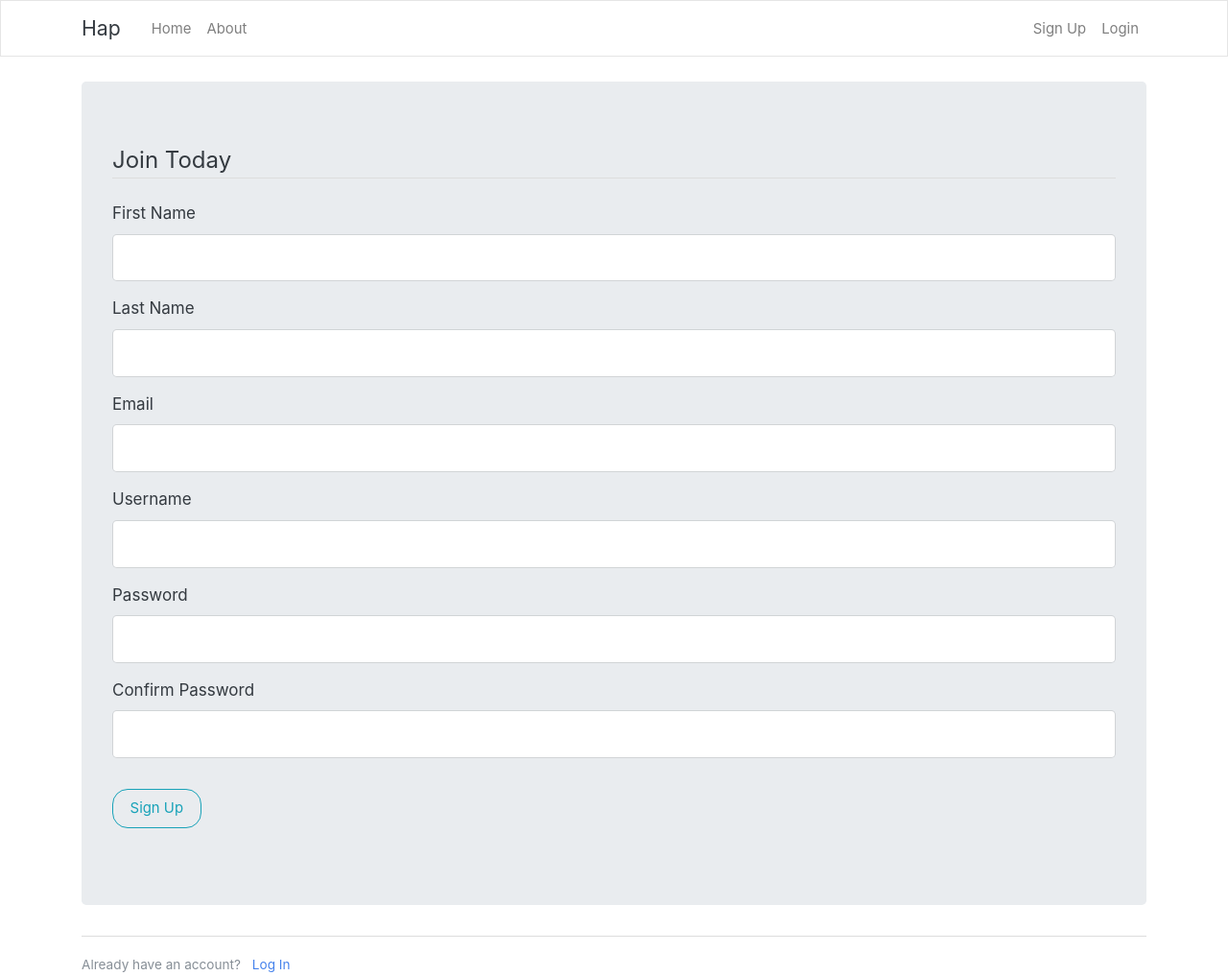
After one commit to devdsd/ProjectHap, a Flask app: page /signup in a window 1280 px wide. The commit adds this page. Shown: the whole page at 96% size. Run offline with Flask 2, Linux system fonts and the light colour scheme; some libraries are stand-ins or nearby versions.

Commit message:
Landing Page: Improvements, Sign Up: Structured Added!

```diff
--- a/app.py
+++ b/app.py
@@ -1,6 +1,40 @@
 from flask import Flask, render_template, url_for, redirect, request, flash
+from flask_wtf import FlaskForm
+from wtforms import StringField, PasswordField, SubmitField, BooleanField
+from wtforms.validators import DataRequired, Length, Email, EqualTo, ValidationError
 
 app = Flask(__name__)
+
+app.config['SECRET_KEY'] = '2BB80D537B1DA3E38BD30361AA855686BDE0EACD7162FEF6A25FE97BF527A25B'
+
+
+class SignupForm(FlaskForm):
+    firstname = StringField('First Name', validators=[DataRequired(), Length(min=2, max=50)])
+    lastname = StringField('Last Name', validators=[DataRequired(), Length(min=2, max=50)])
+    email = StringField('Email', validators=[DataRequired(), Email()])
+    username = StringField('Username', validators=[DataRequired(), Length(min=2, max=20)])
+    password = PasswordField('Password', validators=[DataRequired()])
+    confirm_password = PasswordField('Confirm Password', validators=[DataRequired(), EqualTo('password')])
+
+    submit = SubmitField('Sign Up')
+
+    # def validate_username(self, username):
+	# 	user = User.query.filter_by(username=username.data).first()
+	# 	if user:
+	# 		raise ValidationError('That username is already taken. Please choose different one!')
+
+    # def validate_email(self, email):
+	# 	user = User.query.filter_by(email=email.data).first()
+	# 	if user:
+	# 		raise ValidationError('That email is already taken. Please choose different one!')
+
+class LoginForm(FlaskForm):
+	email = StringField('Email', validators=[DataRequired(), Email()])
+	password = PasswordField('Password', validators=[DataRequired()])
+	remember = BooleanField('Remember Me')
+
+	submit = SubmitField('Login')
+
 
 @app.route('/')
 @app.route('/home')
@@ -11,5 +45,17 @@ def home():
 def about():
     return render_template('about.html', title='About Hap')
 
+@app.route('/signup', methods=['GET', 'POST'])
+def signup():
+    form = SignupForm()
+
+    return render_template('signup.html', title='Signup', form=form)
+
+@app.route('/login', methods=['GET', 'POST'])
+def login():
+    form = LoginForm()
+
+    return render_template('login.html', title='Login', form=form)
+
 if __name__ == '__main__':
     app.run(debug=True, port=8080)
--- a/templates/home.html
+++ b/templates/home.html
@@ -8,11 +8,11 @@
             <p style="color:gray;" class="lead">
                 Events? Hap In!
             </p>
-            <p> Lorem, ipsum dolor sit amet consectetur adipisicing elit. Voluptate iusto maiores delectus nam labore, repudiandae, incidunt, earum velit possimus facere quod quia itaque. Asperiores eius optio, expedita quos doloremque fuga?</p>
+            <p> Know what's happening out there! Join the FUN! </p>
             <br>
             {% if session.logged_in == NULL %}
-                <a href="/signup" class="btn btn-primary btn-xl"> Signup </a>
-                <a href="/login" class="btn btn-success btn-xl"> Login </a>
+                <a href="{{ url_for('signup') }}" class="btn btn-outline-primary btn-xl"> Sign Up </a>
+                <a href="{{ url_for('login') }}" class="btn btn-outline-success btn-xl"> Login </a>
             {% endif %}
         </div>
 {% endblock content %}
--- a/templates/layouts.html
+++ b/templates/layouts.html
@@ -32,8 +32,8 @@
                 <div class="navbar-nav">
                                 <!-- <a class="nav-item nav-link" href="#">Account</a>
                                 <a class="nav-item nav-link" href="#">Logout</a> -->
-                                <a class="nav-item nav-link" href="#">Signup</a>
-                                <a class="nav-item nav-link" href="#">Login</a>
+                                <a class="nav-item nav-link" href="{{ url_for('signup') }}">Sign Up</a>
+                                <a class="nav-item nav-link" href="{{ url_for('login') }}">Login</a>
 
                 </div>
             </div>
--- /dev/null
+++ b/templates/signup.html
@@ -0,0 +1,113 @@
+{% extends 'layouts.html' %}
+
+{% block content %}
+	<br>
+	<div class="jumbotron">
+	<div class="content-section">
+		<form method="POST" action="">
+			{{ form.hidden_tag() }}
+			<fieldset class="form-group">
+				<legend class="border-bottom mb-4"> Join Today</legend>
+				<div class="form-group">
+					{{ form.firstname.label(class="form-control-label") }}
+
+					{% if form.firstname.errors %}
+						{{ form.firstname(class="form-control form-control-lg is-invalid") }}
+						<div class="invalid-feedback">
+							{% for error in form.firstname.errors %}
+								<span> {{ error }} </span>
+							{% endfor %}
+						</div>
+					{% else %}
+						{{ form.firstname(class="form-control form-control-lg") }}
+					{% endif %}
+
+				</div>
+				<div class="form-group">
+					{{ form.lastname.label(class="form-control-label") }}
+
+					{% if form.lastname.errors %}
+						{{ form.lastname(class="form-control form-control-lg is-invalid") }}
+						<div class="invalid-feedback">
+							{% for error in form.lastname.errors %}
+								<span> {{ error }} </span>
+							{% endfor %}
+						</div>
+					{% else %}
+						{{ form.lastname(class="form-control form-control-lg") }}
+					{% endif %}
+
+				</div>
+				<div class="form-group">
+					{{ form.email.label(class="form-control-label") }}
+
+					{% if form.email.errors %}
+						{{ form.email(class="form-control form-control-lg is-invalid") }}
+						<div class="invalid-feedback">
+							{% for error in form.email.errors %}
+								<span> {{ error }} </span>
+							{% endfor %}
+						</div>
+					{% else %}
+						{{ form.email(class="form-control form-control-lg") }}
+					{% endif %}
+
+				</div>
+				<div class="form-group">
+					{{ form.username.label(class="form-control-label") }}
+
+					{% if form.username.errors %}
+						{{ form.username(class="form-control form-control-lg is-invalid") }}
+						<div class="invalid-feedback">
+							{% for error in form.username.errors %}
+								<span> {{ error }} </span>
+							{% endfor %}
+						</div>
+					{% else %}
+						{{ form.username(class="form-control form-control-lg") }}
+					{% endif %}
+
+				</div>
+				<div class="form-group">
+					{{ form.password.label(class="form-control-label") }}
+
+					{% if form.password.errors %}
+						{{ form.password(class="form-control form-control-lg is-invalid") }}
+						<div class="invalid-feedback">
+							{% for error in form.password.errors %}
+								<span> {{ error }} </span>
+							{% endfor %}
+						</div>
+					{% else %}
+						{{ form.password(class="form-control form-control-lg") }}
+					{% endif %}
+
+				</div>
+				<div class="form-group">
+					{{ form.confirm_password.label(class="form-control-label") }}
+
+					{% if form.confirm_password.errors %}
+						{{ form.confirm_password(class="form-control form-control-lg is-invalid") }}
+						<div class="invalid-feedback">
+							{% for error in form.confirm_password.errors %}
+								<span> {{ error }} </span>
+							{% endfor %}
+						</div>
+					{% else %}
+						{{ form.confirm_password(class="form-control form-control-lg") }}
+					{% endif %}
+				</div>
+			</fieldset>
+			<div class="form-group">
+					{{ form.submit(class="btn btn-outline-info") }}
+			</div>
+		</form>
+	</div>
+	</div>
+
+	<div class="border-top pt-3">
+		<small class="text-muted">
+			Already have an account? <a class="ml-2" href="{{ url_for('login') }}"> Log In </a>
+		</small>
+	</div>
+{% endblock content %}
```
Also changed, not shown: templates/login.html (added, +61 -0 lines).
